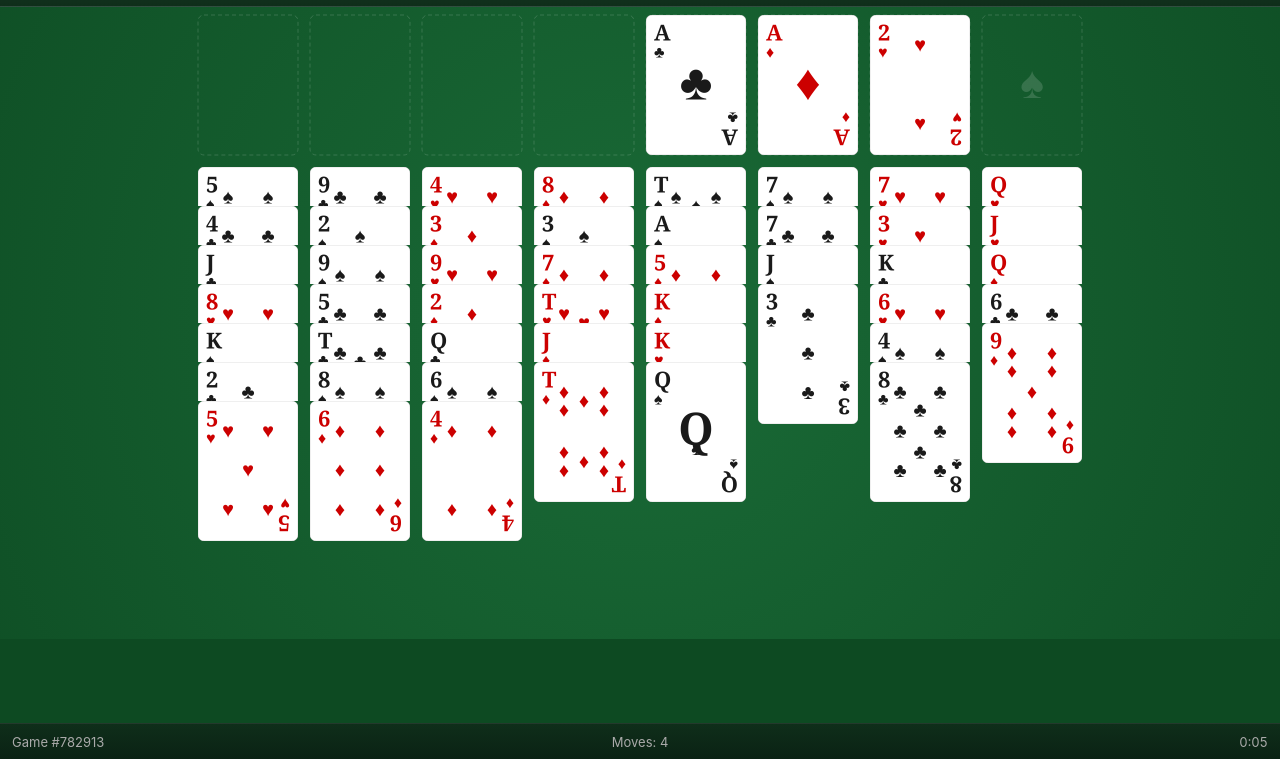
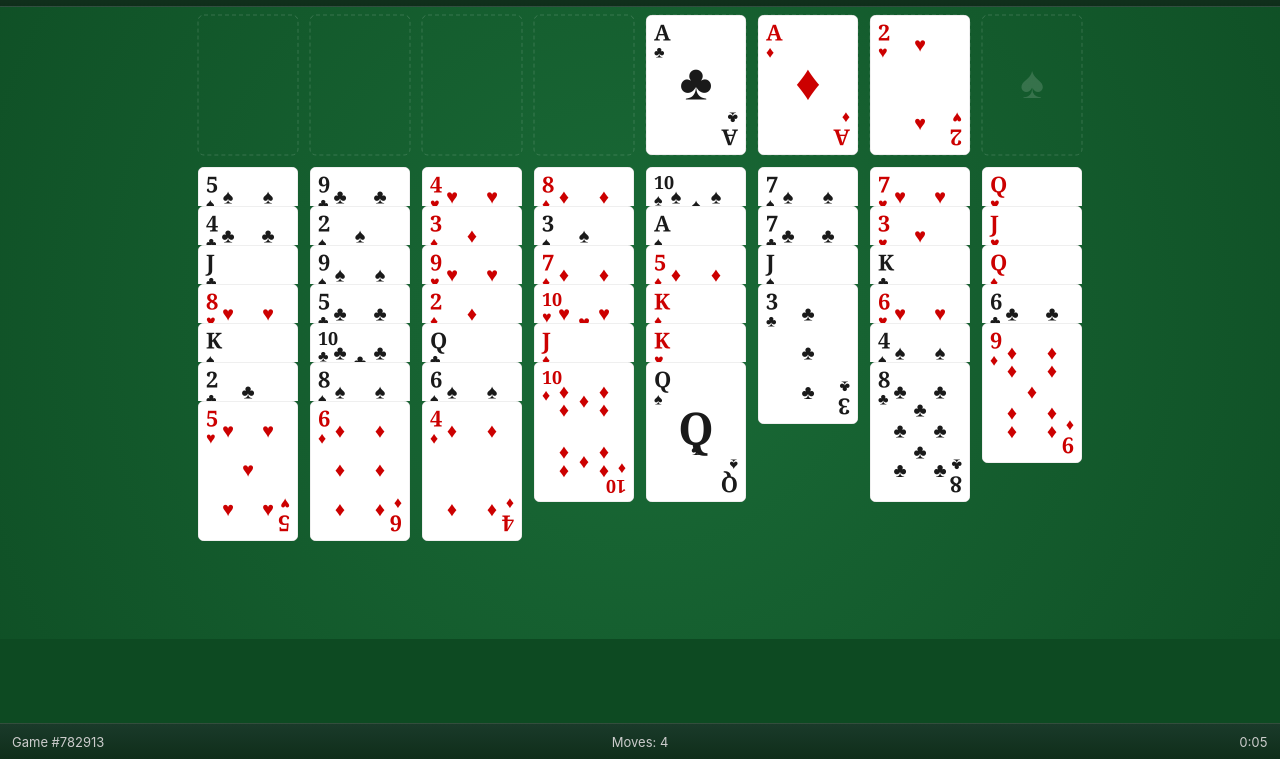
Before and after one commit to tarikdsm/FreeCell_claude, a website built with Vite: page index.html in a window 1280 px wide. Shown: the part 41-800 px from the top of the page. Built offline with nearby package versions, Linux system fonts and the light colour scheme.

Commit message:
fix: display rank 10 as "10" on cards and make status bar visible
- Add rankDisplay() function that returns "10" instead of "T" for ten cards
- Use smaller font (0.18 vs 0.22) for "10" index to fit in card corners
- Fix status bar visibility: add min-height:0 to canvas-container (flexbox
  shrink fix), add min-height/position:relative to status bar, improve
  text contrast (#ccc vs #aaa), set initial content in constructor

Co-Authored-By: Claude Opus 4.6 (1M context) <noreply@anthropic.com>

```diff
--- a/src/core/entities/Rank.ts
+++ b/src/core/entities/Rank.ts
@@ -66,7 +66,7 @@ export function rankName(rank: Rank): string {
 }
 
 /**
- * Returns the single-character symbol for a rank.
+ * Returns the single-character symbol for a rank (used for serialization).
  */
 export function rankSymbol(rank: Rank): string {
   switch (rank) {
@@ -77,6 +77,15 @@ export function rankSymbol(rank: Rank): string {
     case Rank.King: return 'K';
     default: return String(rank);
   }
+}
+
+/**
+ * Returns the display string for a rank (used for card rendering).
+ * Same as rankSymbol except Ten returns '10' instead of 'T'.
+ */
+export function rankDisplay(rank: Rank): string {
+  if (rank === Rank.Ten) return '10';
+  return rankSymbol(rank);
 }
 
 /**
--- a/src/renderer/CardRenderer.ts
+++ b/src/renderer/CardRenderer.ts
@@ -1,6 +1,6 @@
 import type { Card } from '../core/entities/Card';
 import { ALL_SUITS, isRedSuit, Suit } from '../core/entities/Suit';
-import { ALL_RANKS, Rank, rankSymbol } from '../core/entities/Rank';
+import { ALL_RANKS, Rank, rankSymbol, rankDisplay } from '../core/entities/Rank';
 import { cardOf } from '../core/entities/Card';
 
 
@@ -106,7 +106,8 @@ export class CardRenderer {
     const r = this._cornerRadius;
     const color = isRedSuit(card.suit) ? CARD_RED : CARD_BLACK;
     const suitSym = SUIT_SYMBOLS[card.suit] ?? '';
-    const rankSym = rankSymbol(card.rank);
+    const rankDisp = rankDisplay(card.rank);
+    const isTen = card.rank === Rank.Ten;
 
     // Card background
     ctx.fillStyle = CARD_BG;
@@ -121,28 +122,30 @@ export class CardRenderer {
 
     ctx.fillStyle = color;
     const fontSize = Math.floor(w * 0.22);
+    const tenFontSize = Math.floor(w * 0.18);
     const smallFont = Math.floor(w * 0.16);
     const margin = Math.floor(w * 0.08);
 
     // Top-left index
-    ctx.font = `bold ${fontSize}px Georgia, "Times New Roman", serif`;
+    const rankFont = isTen ? tenFontSize : fontSize;
+    ctx.font = `bold ${rankFont}px Georgia, "Times New Roman", serif`;
     ctx.textAlign = 'left';
     ctx.textBaseline = 'top';
-    ctx.fillText(rankSym, margin, margin);
+    ctx.fillText(rankDisp, margin, margin);
 
     ctx.font = `${smallFont}px Georgia, "Times New Roman", serif`;
-    ctx.fillText(suitSym, margin, margin + fontSize);
+    ctx.fillText(suitSym, margin, margin + rankFont);
 
     // Bottom-right index (rotated 180°)
     ctx.save();
     ctx.translate(w, h);
     ctx.rotate(Math.PI);
-    ctx.font = `bold ${fontSize}px Georgia, "Times New Roman", serif`;
+    ctx.font = `bold ${rankFont}px Georgia, "Times New Roman", serif`;
     ctx.textAlign = 'left';
     ctx.textBaseline = 'top';
-    ctx.fillText(rankSym, margin, margin);
+    ctx.fillText(rankDisp, margin, margin);
     ctx.font = `${smallFont}px Georgia, "Times New Roman", serif`;
-    ctx.fillText(suitSym, margin, margin + fontSize);
+    ctx.fillText(suitSym, margin, margin + rankFont);
     ctx.restore();
 
     // Center pips or face letter
--- a/src/ui/StatusBar.ts
+++ b/src/ui/StatusBar.ts
@@ -22,6 +22,11 @@ export class StatusBar {
     this.timerSpan.className = 'status-timer';
 
     this.element.append(this.dealSpan, this.movesSpan, this.timerSpan);
+
+    // Set initial content so the bar is visible before the first update
+    this.dealSpan.textContent = 'Game #—';
+    this.movesSpan.textContent = 'Moves: 0';
+    this.timerSpan.textContent = '0:00';
   }
 
   update(dealNumber: number, moveCount: number, seconds: number): void {
--- a/src/ui/styles/main.css
+++ b/src/ui/styles/main.css
@@ -78,6 +78,7 @@ html, body {
 /* === Canvas Container === */
 #canvas-container {
   flex: 1;
+  min-height: 0;
   overflow: hidden;
   position: relative;
 }
@@ -94,12 +95,14 @@ html, body {
   align-items: center;
   justify-content: space-between;
   height: 36px;
+  min-height: 36px;
   padding: 0 12px;
-  background: linear-gradient(180deg, #0f2e1a 0%, #0a2214 100%);
-  border-top: 1px solid rgba(255,255,255,0.1);
+  background: linear-gradient(180deg, #1a3a2a 0%, #0f2e1a 100%);
+  border-top: 1px solid rgba(255,255,255,0.15);
   font-size: 13px;
-  color: #aaa;
+  color: #ccc;
   flex-shrink: 0;
+  position: relative;
   z-index: 10;
 }
 
```
